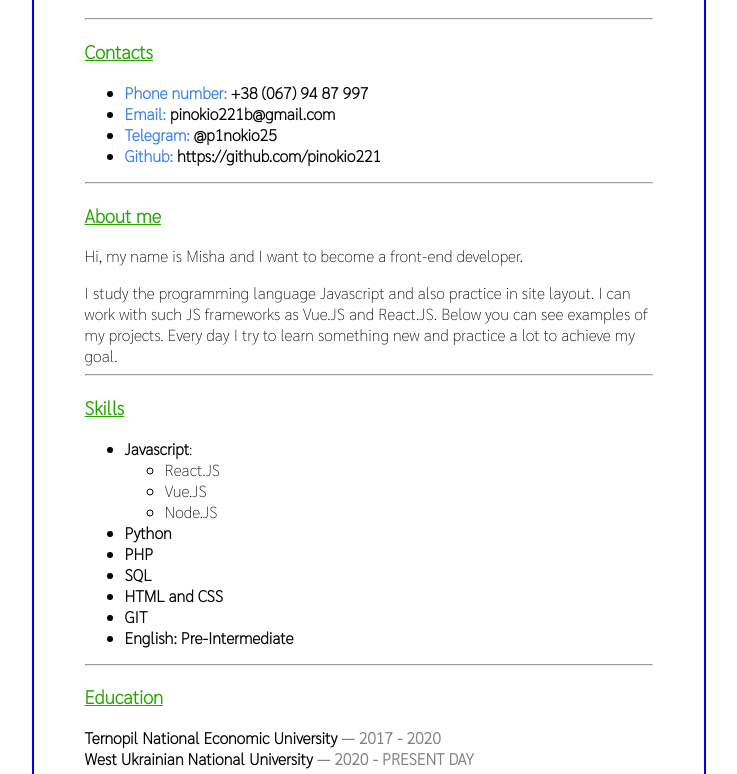
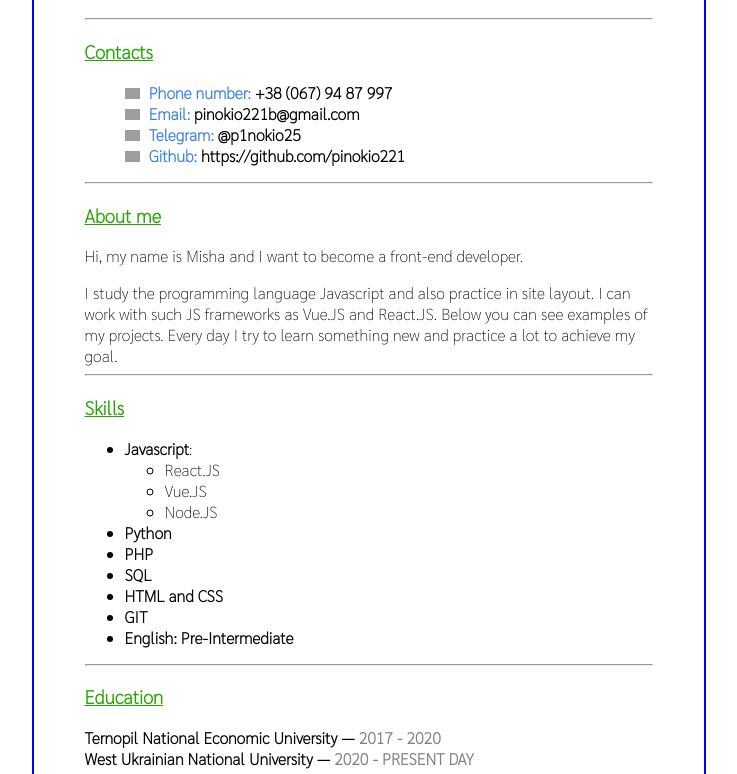
Before and after one commit to pinokio221/rsschool-cv, a plain HTML site: page index.html in a window 1280 px wide. Shown: the part 280-1054 px from the top of the page, without its empty margins (271-1008 px from the left). Drawn offline with Linux system fonts and the light colour scheme; grey boxes are pictures that could not be loaded.

Commit message:
feat: update page layout, add icons

```diff
--- a/index.html
+++ b/index.html
@@ -20,10 +20,18 @@
         <div class="contacts_block">
             <h3>Contacts</h3>
             <ul>
-                <li><span>Phone number:</span> +38 (067) 94 87 997</li>
-                <li><span>Email:</span> pinokio221b@gmail.com</li>
-                <li><span>Telegram:</span> @p1nokio25</li>
-                <li><span>Github:</span> https://github.com/pinokio221</li>
+                <li>
+                    <span><img class ='icon' src="https://instuc.com/wp-content/uploads/2020/04/phone-png.png" alt=""></span>
+                    <span>Phone number:</span> +38 (067) 94 87 997</li>
+                <li>
+                    <span><img class ='icon' src="https://i.pinimg.com/originals/bb/18/bd/bb18bdbbef437b2d50518db5a8292c94.png" alt=""></span>
+                    <span>Email:</span> pinokio221b@gmail.com</li>
+                <li>
+                    <span><img class ='icon' src="http://cdn.onlinewebfonts.com/svg/img_51656.png" alt=""></span>
+                    <span>Telegram:</span> @p1nokio25</li>
+                <li>
+                    <span><img class='icon' src="https://image.flaticon.com/icons/png/512/25/25231.png" alt=""></span>
+                    <span>Github:</span> https://github.com/pinokio221</li>
             </ul>
             <hr>
         </div>
@@ -60,8 +68,8 @@
         <div class="education_block">
             <h3>Education</h3>
 
-            <span>Ternopil National Economic University</span><span class='ed_years'> — 2017 - 2020</span><br>
-            <span>West Ukrainian National University</span><span class='ed_years'> — 2020 - PRESENT DAY</span>
+            <span>Ternopil National Economic University —</span><span class='ed_years'> 2017 - 2020</span><br>
+            <span>West Ukrainian National University —</span><span class='ed_years'>  2020 - PRESENT DAY</span>
             <hr>
         </div>
         <div class="projects_block">
--- a/styles.css
+++ b/styles.css
@@ -33,6 +33,9 @@ header > img{
 .contacts_block > ul > li > span{
     color: rgb(58, 129, 234);
 }
+.contacts_block > ul{
+    list-style-type: none;
+}
 
 .contacts_block > ul > li{
     font-weight: 600;
@@ -55,6 +58,11 @@ header > img{
     font-weight: bold;
 }
 
+.icon{
+    padding-right: 5px;
+    width: 15px;
+}
+
 a{
     color:rgb(58, 129, 234);
 }
```
